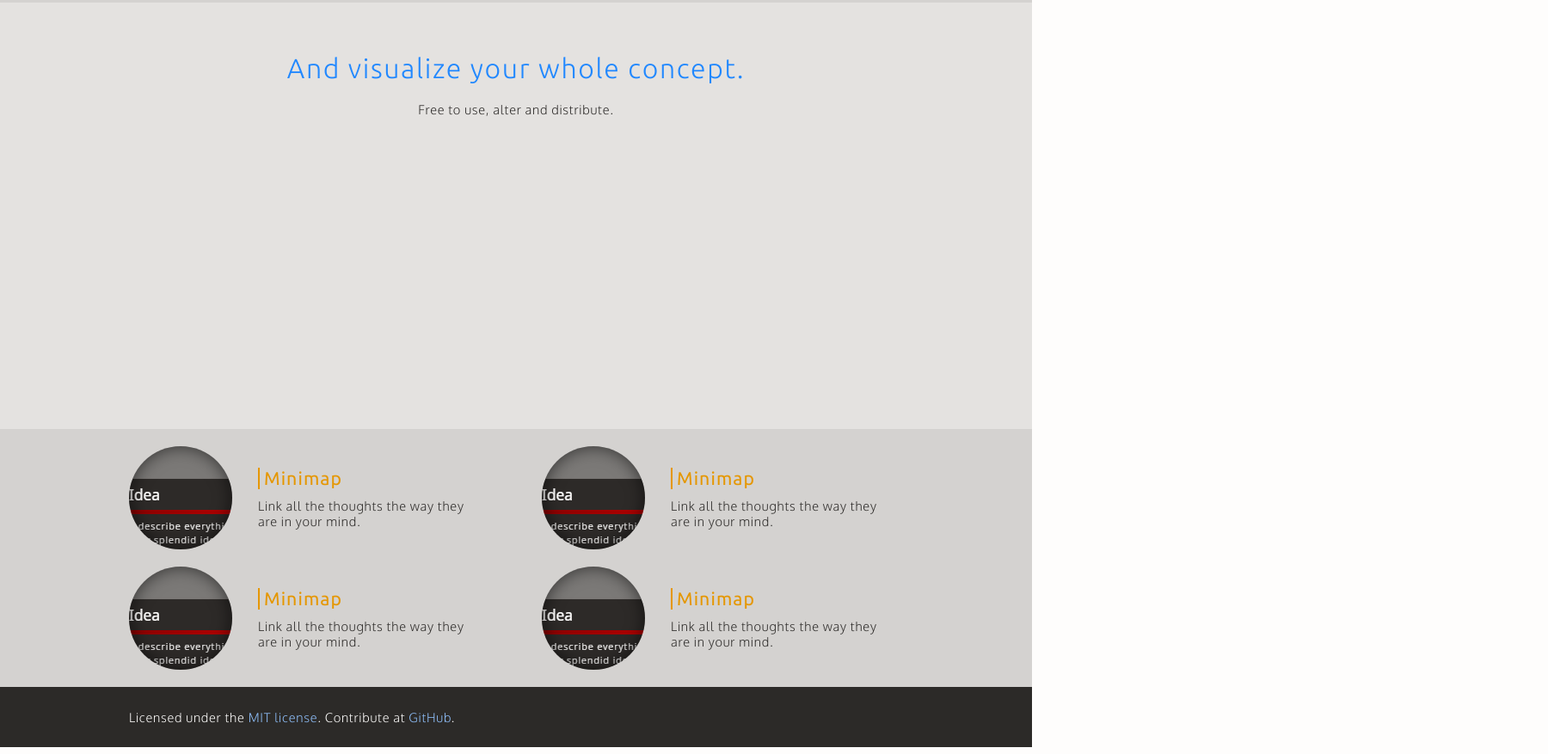
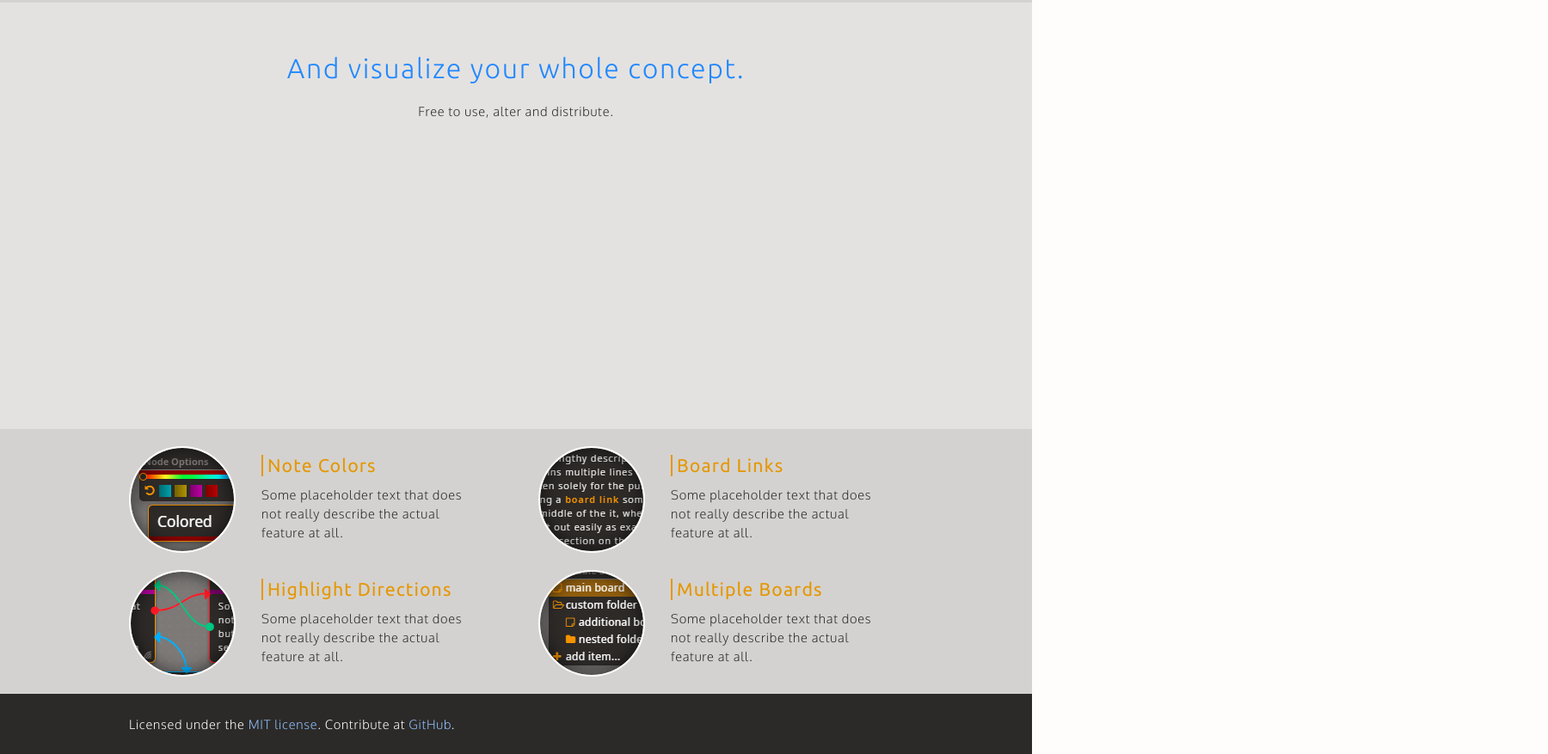
Before and after one commit to rzllmr/node-editor, an Electron app: page docs/index.html in a window 1200 px wide. Shown: the part 1433-2310 px from the top of the page at 86% size, 1800 px wide, since content can reach past the window. Drawn offline with Linux system fonts and the light colour scheme.

Commit message:
Add sample images to website

```diff
--- a/docs/index.html
+++ b/docs/index.html
@@ -16,6 +16,7 @@
   </head>
   <body>
     <div id="head" class="section">
+      <img src="data/network.png">
       <div class="zone">
         <h1>Map out your thoughts.</h1>
         <div id="previews">
@@ -95,45 +96,45 @@
       <div class="zone">
         <div class="feature">
           <div class="cutout">
-            <img src="data/nodes-dark.png">
+            <img src="data/feature-colors.png">
           </div>
           <div class="description">
             <div class="text">
-              <h3>Minimap</h3>
-              <p>Link all the thoughts the way they are in your mind.</p>
+              <h3>Note Colors</h3>
+              <p>Some placeholder text that does not really describe the actual feature at all.</p>
             </div>
           </div>
         </div>
         <div class="feature">
           <div class="cutout">
-            <img src="data/nodes-dark.png">
+            <img src="data/feature-links.png">
           </div>
           <div class="description">
             <div class="text">
-              <h3>Minimap</h3>
-              <p>Link all the thoughts the way they are in your mind.</p>
+              <h3>Board Links</h3>
+              <p>Some placeholder text that does not really describe the actual feature at all.</p>
             </div>
           </div>
         </div>
         <div class="feature">
           <div class="cutout">
-            <img src="data/nodes-dark.png">
+            <img src="data/feature-inout.png">
           </div>
           <div class="description">
             <div class="text">
-              <h3>Minimap</h3>
-              <p>Link all the thoughts the way they are in your mind.</p>
+              <h3>Highlight Directions</h3>
+              <p>Some placeholder text that does not really describe the actual feature at all.</p>
             </div>
           </div>
         </div>
         <div class="feature">
           <div class="cutout">
-            <img src="data/nodes-dark.png">
+            <img src="data/feature-boards.png">
           </div>
           <div class="description">
             <div class="text">
-              <h3>Minimap</h3>
-              <p>Link all the thoughts the way they are in your mind.</p>
+              <h3>Multiple Boards</h3>
+              <p>Some placeholder text that does not really describe the actual feature at all.</p>
             </div>
           </div>
         </div>
--- a/docs/styles/general.css
+++ b/docs/styles/general.css
@@ -48,7 +48,10 @@ h1, h2, h3 {
 }
 
 #head.section {
-  background-image: url("../data/background.jpg");
+  background: linear-gradient(to bottom right, var(--color-highlight-light-faded) 0%, rgb(209, 229, 253) 25%, white 60%);
+}
+#head.section > img {
+  position: absolute;
 }
 .section.light {
   color: var(--color-text-light);
@@ -159,11 +162,14 @@ button p:last-child {
   letter-spacing: 0.05em;
   margin: 20px 0 0 0;
   font-weight: lighter;
+  line-height: 1.5em;
 }
 
 .zone div.cutout {
   overflow: hidden;
   float: left;
+  border: 2px solid var(--color-panel-light);
+  box-sizing: border-box;
 }
 #step-1 div.cutout {
   height: 228px;
@@ -172,6 +178,7 @@ button p:last-child {
   margin-top: 20px;
   box-shadow: var(--shadow-inset);
   box-shadow: inset 0 12px 20px -14px var(--color-shadow), inset 12px 0 20px -13px var(--color-shadow), inset -12px 0 20px -13px var(--color-shadow);
+  border-bottom: none;
 }
 #step-2 div.cutout {
   height: 228px;
@@ -180,6 +187,7 @@ button p:last-child {
   margin-bottom: 20px;
   box-shadow: var(--shadow-inset);
   box-shadow: inset 0 -12px 20px -14px var(--color-shadow), inset 12px 0 20px -13px var(--color-shadow), inset -12px 0 20px -13px var(--color-shadow);
+  border-top: none;
 }
 
 .zone img {
```
Also changed, not shown: docs/data/feature-boards.png (added), docs/data/feature-colors.png (added), docs/data/feature-inout.png (added), docs/data/feature-links.png (added), docs/data/network.png (added).
